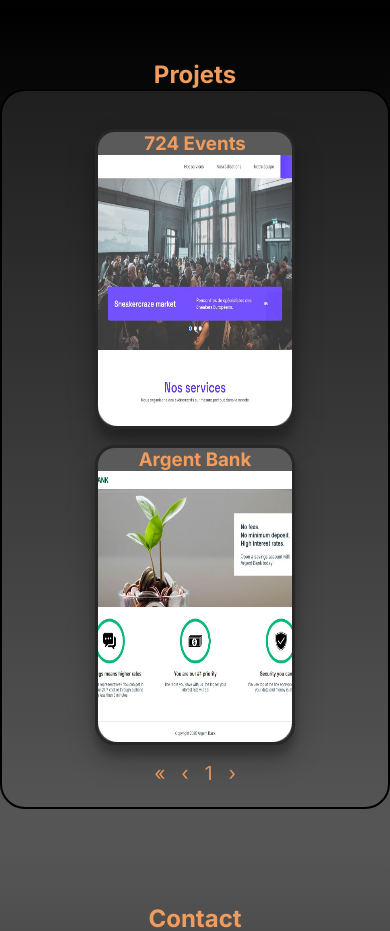
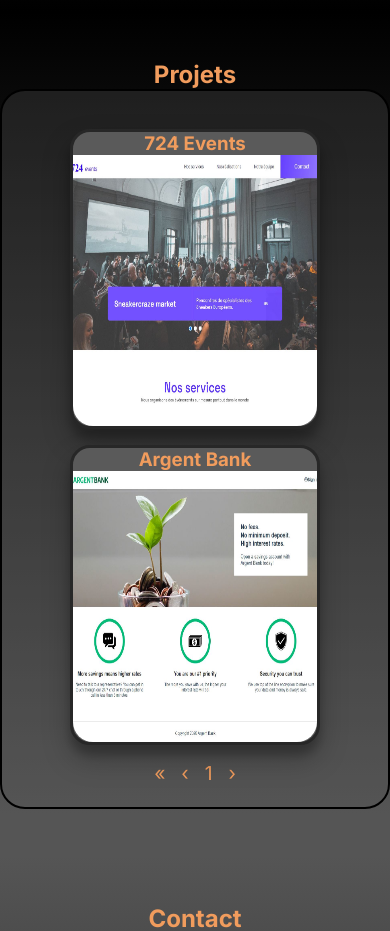
Before and after one commit to JeromeMOULIN/KNPortfolio, a Next.js app: page / in a window 390 px wide. Shown: the part 2520-3451 px from the top of the page. Built offline with nearby package versions, Linux system fonts and the light colour scheme.

Commit message:
fix responsiv card backside

```diff
--- a/src/app/components/parts/card.css
+++ b/src/app/components/parts/card.css
@@ -38,7 +38,7 @@
   flex-direction: column;
   justify-content: flex-start;
   padding-top: 1em;
-  gap: 1em;
+  gap: 0.5em;
   transform: rotateY(180deg);
   background-color: #4c4b4b;
 }
@@ -61,7 +61,7 @@
 }
 #card .backSide button {
   position: absolute;
-  bottom: 1.5em;
+  bottom: 1em;
   border-radius: 5px;
   border: none;
   box-shadow: rgba(45, 35, 66, 0.4) 0 2px 4px,
@@ -73,6 +73,13 @@
 @media (max-width: 580px) {
   .cardContainer {
     height: 300px;
-    width: 200px;
+    width: 250px;
+  }
+  .backSide ul {
+    display: flex;
+    padding: 5px;
+    justify-content: space-between;
+    flex-wrap: wrap;
+    gap: 2px;
   }
 }
```
